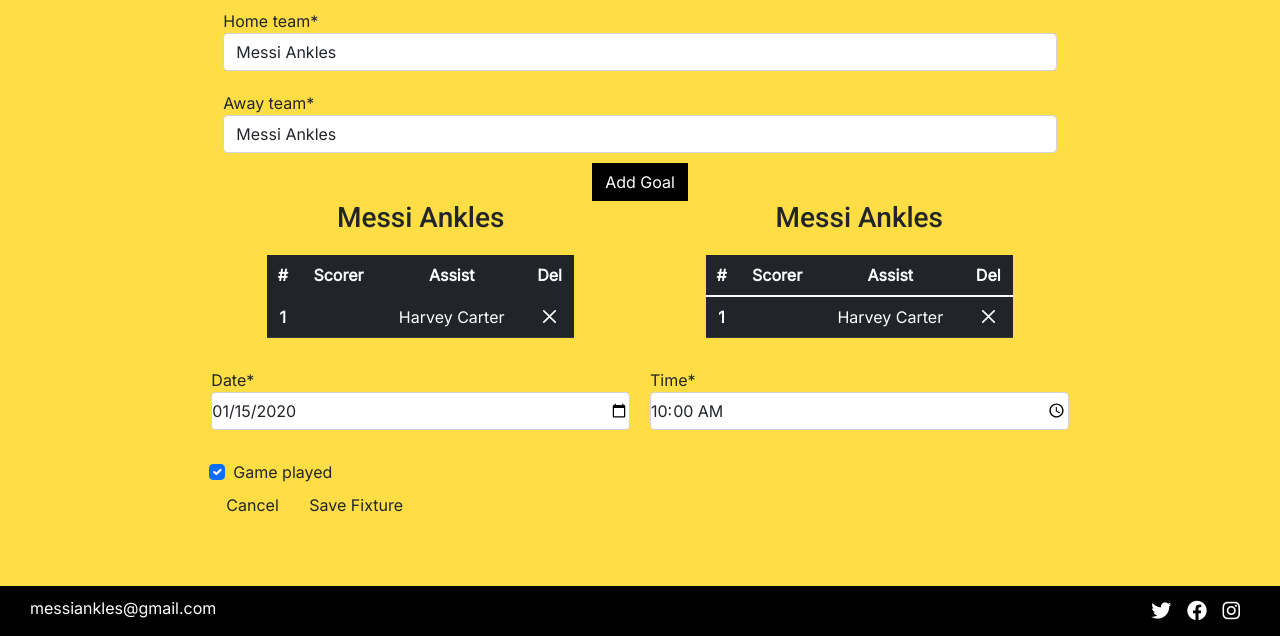
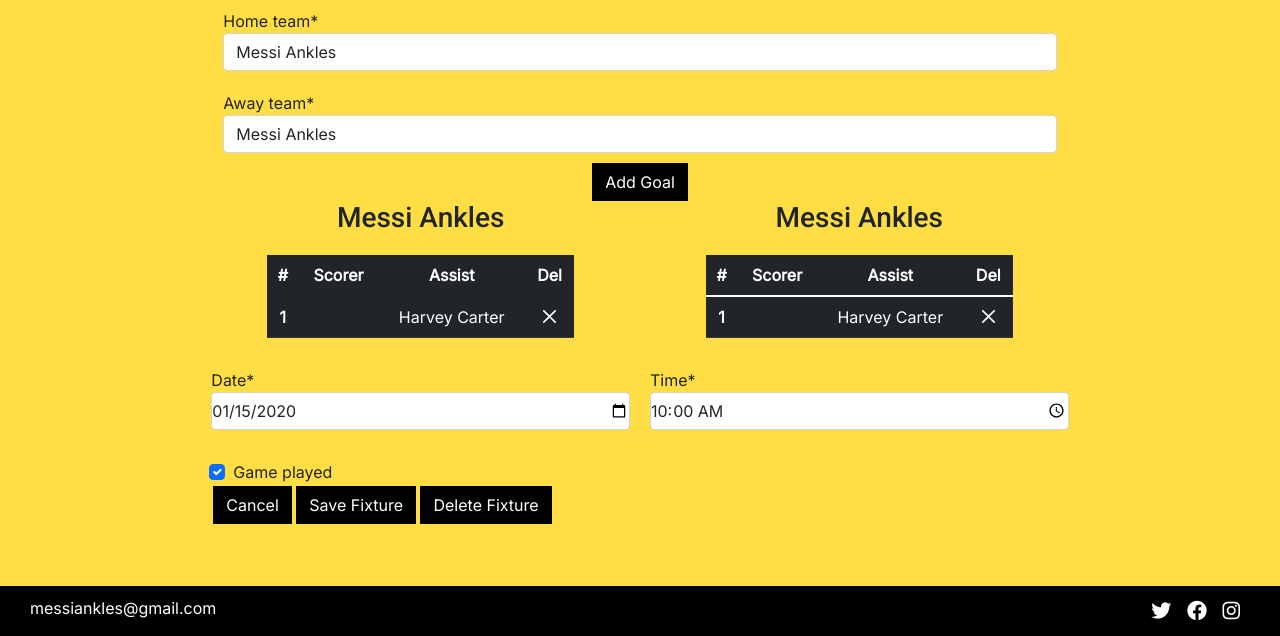
Before and after one commit to JamieS56/Milestone-Project-4, a Django app: page /fixtures/edit/1/ in a window 1280 px wide. Shown: the part 164-800 px from the top of the page. Run offline with Django 3.2, Linux system fonts and the light colour scheme; a user stored in the database is signed in; data comes from the database, SQL or seed files in the repository; tables that the repository leaves empty hold one stand-in row (values such as "Sample post"); some libraries are stand-ins or nearby versions.

Commit message:
added delete fixture ability to edit fixture page.

```diff
--- a/fixtures/templates/fixtures/edit_fixture.html
+++ b/fixtures/templates/fixtures/edit_fixture.html
@@ -89,10 +89,14 @@
 
 
 <div class="text-right">
-    <a class="btn btn-outline-black rounded-0" href="{% url 'fixtures' %}">Cancel</a>
-    <button id="edit-fixture" class="btn btn-black rounded-0" type="">Save Fixture</button>
+    <a class="btn btn-outline-black custom-btn rounded-0" href="{% url 'fixtures' %}">Cancel</a>
+    <button id="edit-fixture" class="btn btn-black custom-btn rounded-0" type="">Save Fixture</button>
+    <a href="{% url 'delete_fixture' fixture.id %}" class="btn btn-black custom-btn rounded-0">Delete Fixture</a>
+
 </div>
 </form>
+
+
 
 <div class="modal fade" id="add-goal-form" data-bs-backdrop="static" data-bs-keyboard="false" tabindex="-1"
     aria-labelledby="add-goal-form" aria-hidden="true">
--- a/fixtures/urls.py
+++ b/fixtures/urls.py
@@ -6,6 +6,7 @@
     path('', views.fixtures_page, name='fixtures'),
     path('add/', views.add_fixture, name='add_fixture'),
     path('edit/<int:fixture_id>/', views.edit_fixture, name='edit_fixture'),
+    path('delete_fixture/<int:fixture_id>/', views.delete_fixture, name='delete_fixture'),
     path('add_goal/', views.add_goal, name='add_goal'),
     path('delete_goal/<int:goal_id>/', views.delete_goal, name='delete_goal'),
     path('delete_team_goals/', views.delete_team_goals, name='delete_team_goals'),
--- a/fixtures/views.py
+++ b/fixtures/views.py
@@ -73,7 +73,7 @@
 
         if form.is_valid():
             form.save()
-            messages.success(request, 'Successfully added fixture!')
+            messages.success(request, 'Successfully updated fixture!')
             return redirect('fixtures')
         else:
             messages.error(request, 'Failed to add fixture. Please ensure the form is valid.')
@@ -92,6 +92,24 @@
     }
 
     return render(request, template, context)
+
+
+@login_required
+def delete_fixture(request, fixture_id):
+    """ Delete a fixture on the fixture list. """
+
+    if not request.user.is_superuser:
+        messages.error(request, 'Sorry, only admin can do that.')
+        return redirect(reverse('home'))
+
+    fixture = get_object_or_404(Fixture, pk=fixture_id)
+
+    fixture.delete()
+
+    messages.success(request, 'Fixture deleted!')
+
+    return redirect('fixtures')
+
 
 
 @login_required
```
Also changed, not shown: README.md.
